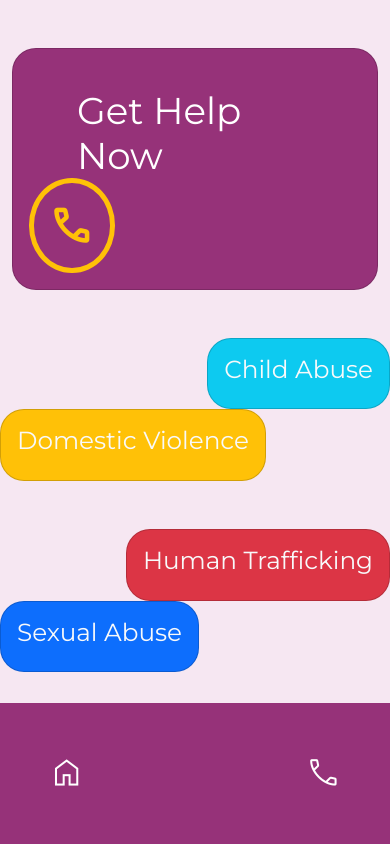
After one commit to swelanauguste/her-aid-nov-2022, a Django app: page /get-help/app/ in a window 390 px wide. The commit adds this page. Run offline with Django 4.2, Linux system fonts and the light colour scheme.

Commit message:
improvements on mobile phone view

```diff
--- a/app/gethelp/urls.py
+++ b/app/gethelp/urls.py
@@ -6,4 +6,5 @@ app_name = "gethelp"
 
 urlpatterns = [
     path("", views.Referral.as_view(), name="get-help"),
+    path("app/", views.GetHelpViewMobile.as_view(), name="get-help-mobile"),
 ]
--- a/app/gethelp/views.py
+++ b/app/gethelp/views.py
@@ -14,6 +14,10 @@ from .models import Category, Referral
 #         return qs.filter(id=self.kwargs["pk"])
 
 
+class GetHelpViewMobile(TemplateView):
+    template_name = "gethelp/mobile/get_help.html"
+
+
 class Referral(ListView):
     queryset = Referral.objects.all()
     context_object_name = "referrals"
--- a/app/templates/base.html
+++ b/app/templates/base.html
@@ -46,10 +46,14 @@
 </head>
 
 <body>
-        {% include 'header.html' %}
+
+    {% include 'header.html' %}
+
+    <div class="px-2">
         {% block content %}
 
         {% endblock content %}
+    </div>
 
 
 
--- /dev/null
+++ b/app/templates/gethelp/mobile/get_help.html
@@ -0,0 +1,179 @@
+{% load static %}
+
+<head>
+    <!-- google icons -->
+    <link rel="stylesheet"
+        href="https://fonts.googleapis.com/css2?family=Material+Symbols+Outlined:opsz,wght,FILL,GRAD@20..48,100..700,0..1,-50..200" />
+
+    <!-- bootstrap cdn -->
+    <link
+        href="https://cdn.jsdelivr.net/npm/bootstrap@5.2.2/dist/css/bootstrap.min.css"
+        rel="stylesheet"
+        integrity="sha384-Zenh87qX5JnK2Jl0vWa8Ck2rdkQ2Bzep5IDxbcnCeuOxjzrPF/et3URy9Bv1WTRi"
+        crossorigin="anonymous">
+
+    <link rel="apple-touch-icon"
+        sizes="180x180"
+        href="{% static 'img/favicon/apple-touch-icon.png' %}">
+    <link rel="icon"
+        type="image/png"
+        sizes="32x32"
+        href="{% static 'img/favicon/favicon-32x32.png' %}">
+    <link rel="icon"
+        type="image/png"
+        sizes="16x16"
+        href="{% static 'img/favicon/favicon-16x16.png' %}">
+    <link rel="manifest"
+        href="{% static 'img/favicon/site.webmanifest' %}">
+
+    <!-- custom css -->
+    <link rel="stylesheet"
+        href="{% static 'css/main.css' %}">
+    <title>Get Help</title>
+</head>
+<div class="min-vh-100">
+    <div class="row mx-auto">
+        <div class="col-lg-6 mx-auto">
+            <a class="text-decoration-none"
+                href="tel:911">
+                <div class="card rounded-border btn-purple my-5">
+                    <div class="card-body">
+                        <div class="row">
+                            <div class="col-lg-6 col-sm-8">
+                                <div
+                                    class="display-3 text-start px-5 pt-4 text-white">
+                                    Get
+                                    Help Now
+                                </div>
+                            </div>
+                            <div class="col-lg-4 col-sm-4">
+                                <span
+                                    class="material-symbols-outlined text-warning display-1 border border-5 border-warning rounded-circle p-3 float-start fw-bold">
+                                    call
+                                </span>
+                            </div>
+                        </div>
+                    </div>
+                </div>
+            </a>
+        </div>
+    </div>
+
+    <!-- ============================================= -->
+    <div class="row mb-5">
+        <div class="col-lg-6 col-sm-6">
+            <div class="col-lg-4 col-sm-10 float-end">
+                <a class="text-decoration-none"
+                    href="#"
+                    data-bs-toggle="modal"
+                    data-bs-target="#exampleModal">
+                    <div class="card rounded-border bg-info  py-lg-4 py-sm-5">
+                        <div class="card-body">
+                            <h5 class="card-title text-light text-center fs-2">
+                                Child
+                                Abuse</h5>
+                        </div>
+                    </div>
+                </a>
+            </div>
+        </div>
+        <div class="col-lg-6 col-sm-6">
+            <div class="col-lg-4 col-sm-10 float-start">
+                <a class="text-decoration-none"
+                    href="">
+                    <div
+                        class="card rounded-border bg-warning py-lg-4 py-sm-5">
+                        <div class="card-body">
+                            <h5 class="card-title text-light text-center fs-2">
+                                Domestic Violence</h5>
+                        </div>
+                    </div>
+                </a>
+            </div>
+        </div>
+    </div>
+    <!-- ============================================= -->
+
+    <!-- ============================================= -->
+    <div class="row">
+        <div class="col-lg-6 col-sm-6">
+            <div class="col-lg-4 col-sm-10 float-end">
+                <a class="text-decoration-none"
+                    href="">
+                    <div class="card rounded-border bg-danger py-lg-4 py-sm-5">
+                        <div class="card-body">
+                            <h5 class="card-title text-light text-center fs-2">
+                                Human Trafficking</h5>
+                        </div>
+                    </div>
+                </a>
+            </div>
+        </div>
+        <div class="col-lg-6 col-sm-6">
+            <div class="col-lg-4 col-sm-10 float-start">
+                <a class="text-decoration-none"
+                    href="">
+                    <div
+                        class="card rounded-border bg-primary py-lg-4 py-sm-5">
+                        <div class="card-body">
+                            <h5 class="card-title text-light text-center fs-2">
+                                Sexual Abuse</h5>
+                        </div>
+                    </div>
+                </a>
+            </div>
+        </div>
+    </div>
+    <!-- ============================================= -->
+
+</div>
+<div class="footer fixed-bottom btn-purple py-5">
+    <div class="col-lg-2 mx-auto">
+
+        <div class="d-flex justify-content-between px-5">
+            <a href="{% url 'gethelp:get-help-mobile' %}">
+                <span class="material-symbols-outlined text-white display-3">
+                    home
+                </span>
+            </a>
+            <a href="tel:911">
+                <span class="material-symbols-outlined text-white display-3">
+                    call
+                </span>
+            </a>
+        </div>
+    </div>
+</div>
+
+<!-- Modal -->
+<div class="modal fade"
+    id="exampleModal"
+    tabindex="-1"
+    aria-labelledby="exampleModalLabel"
+    aria-hidden="true">
+    <div class="modal-dialog modal-fullscreen-sm" >
+        <div class="modal-content" >
+            <div class="modal-header">
+                <h1 class="modal-title fs-5"
+                    id="exampleModalLabel">Child Abuse</h1>
+
+            </div>
+            <button type="button" class="btn-close" data-bs-dismiss="modal" aria-label="Close"></button>
+            <div class="modal-body" >
+                Lorem ipsum dolor sit amet consectetur, adipisicing elit.
+                Labore architecto velit pariatur reiciendis natus tempora
+                facilis eligendi magni? Consequuntur quidem quod, quibusdam
+                aspernatur aliquid officia voluptates iusto dicta. Nam, autem!
+            </div>
+        </div>
+    </div>
+</div>
+
+<script
+    src="https://cdn.jsdelivr.net/npm/@popperjs/core@2.11.6/dist/umd/popper.min.js"
+    integrity="sha384-oBqDVmMz9ATKxIep9tiCxS/Z9fNfEXiDAYTujMAeBAsjFuCZSmKbSSUnQlmh/jp3"
+    crossorigin="anonymous"></script>
+<script
+    src="https://cdn.jsdelivr.net/npm/bootstrap@5.2.2/dist/js/bootstrap.min.js"
+    integrity="sha384-IDwe1+LCz02ROU9k972gdyvl+AESN10+x7tBKgc9I5HFtuNz0wWnPclzo6p9vxnk"
+    crossorigin="anonymous"></script>
--- a/app/templates/gethelp/referral.html
+++ b/app/templates/gethelp/referral.html
@@ -13,7 +13,6 @@ Directory Services -
 <section>
     <div class="py-5">
         <h1 class="text-center display-3 fw-bold">Get Help</h1>
-        <hr>
         <br>
         <div class="col-lg-6 mx-auto">
             <h2 class="text-center">Directory Services</h2>
@@ -26,7 +25,7 @@ Directory Services -
                 method="get">
                 {{form|crispy}}
                 <div class="text-center my-3">
-                    <button class="btn-purple btn btn-sm" type="submit">Filter</button>
+                    <button class="btn-purple btn px-5 text-white rounded-pill" type="submit">Filter</button>
                 </div>
             </form>
         </div>
--- a/app/templates/home/carousel.html
+++ b/app/templates/home/carousel.html
@@ -1,7 +1,7 @@
 {% load static %}
 
 <div id="carouselExampleFade"
-  class="carousel slide carousel-fade"
+  class="content-to-hide carousel slide carousel-fade"
   data-bs-ride="carousel">
   <div class="carousel-inner"  id="what-we-do">
     <div class="carousel-item active" data-bs-interval="10000">
--- a/app/templates/home/home.html
+++ b/app/templates/home/home.html
@@ -76,7 +76,7 @@ Home -
                                         href="">Download app</a>
                                 </div>
                             </div>
-                            <div class="col-lg-6 col-sm-12 mx-sm-auto">
+                            <div class="col-lg-6 col-sm-12 mx-sm-auto d-flex justify-content-center">
                                 <img class="mx-sm-auto" height="400rem"
                                     src="{% static 'img/heraid-app-phone-logo.png' %}"
                                     alt="">
--- a/app/templates/hotline.html
+++ b/app/templates/hotline.html
@@ -1,6 +1,6 @@
 <div id="hotline-button"
     class="col px-5">
-    <a class="text-decoration-none" href="tel:311">
+    <a class="text-decoration-none content-to-hide" href="tel:311">
         <span
             class="material-symbols-outlined bg-white text-warning p-sm-3 p-lg-3 rounded-circle border border-5 border-warning shadow"
             style="font-size: 5rem;">
```
Also changed, not shown: app/static/css/main.css (+2 -34 lines), app/templates/gethelp/referral_card.html (+4 -5 lines).
